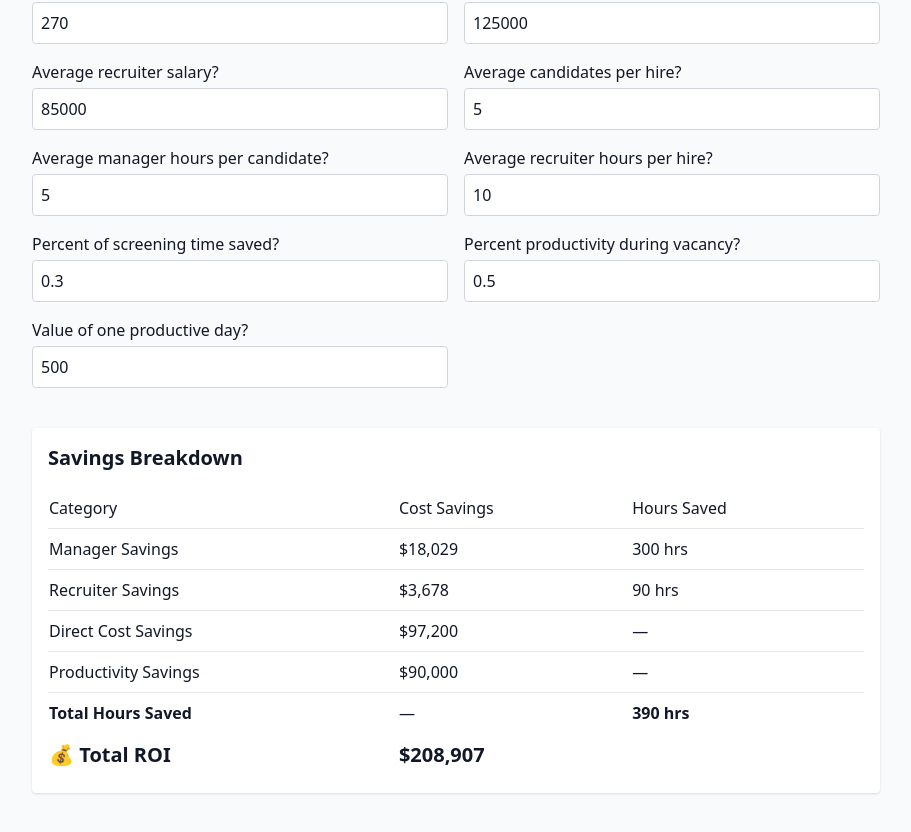
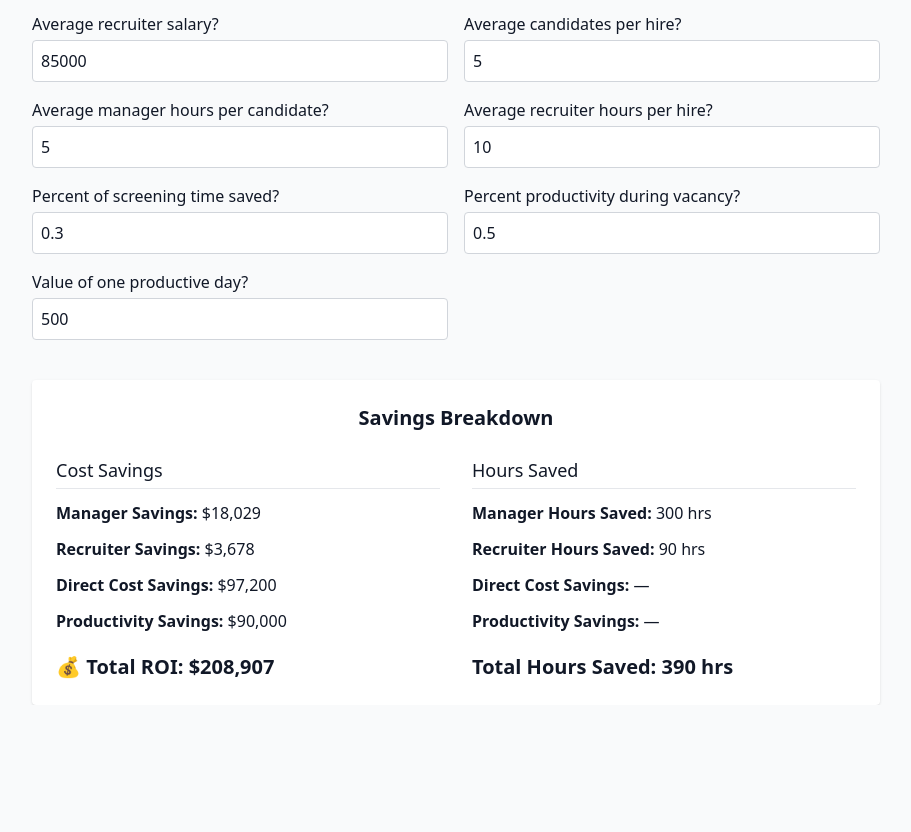
Before and after one commit to ericadenise/culture-fit-roi-calculator, a React (Vite) app: page / in a window 1280 px wide. Shown: the part 236-1068 px from the top of the page, without its empty margins (184-1095 px from the left). After the commit the page ends 941 px from the top, so only its background shows below. Built offline with nearby package versions, Linux system fonts and the light colour scheme.

Commit message:
Update App.jsx

```diff
--- a/src/App.jsx
+++ b/src/App.jsx
@@ -51,7 +51,7 @@ export default function App() {
     `$${value.toLocaleString(undefined, { minimumFractionDigits: 0, maximumFractionDigits: 0 })}`;
 
   return (
-    <div className="max-w-4xl mx-auto px-6 py-12 space-y-10">
+    <div className="max-w-4xl mx-auto px-6 space-y-10">
       <h1 className="text-3xl font-bold mb-4 text-center">Culture Fit ROI Calculator</h1>
 
       {/* Input Fields */}
@@ -72,52 +72,30 @@ export default function App() {
         ))}
       </div>
 
-      {/* Output Table */}
-      <div className="bg-white shadow p-4 rounded space-y-3 mt-6">
-        <h2 className="text-xl font-semibold mb-4">Savings Breakdown</h2>
+      {/* Savings Breakdown - Two Columns */}
+      <div className="bg-white shadow p-6 rounded space-y-6 mt-6">
+        <h2 className="text-xl font-semibold text-center">Savings Breakdown</h2>
 
-        <div className="overflow-x-auto">
-          <table className="w-full text-left border-collapse">
-            <thead>
-              <tr className="border-b">
-                <th className="py-2 pr-4 font-medium">Category</th>
-                <th className="py-2 pr-4 font-medium">Cost Savings</th>
-                <th className="py-2 pr-4 font-medium">Hours Saved</th>
-              </tr>
-            </thead>
-            <tbody>
-              <tr className="border-b">
-                <td className="py-2 pr-4">Manager Savings</td>
-                <td className="py-2 pr-4">{formatCurrency(managerSavings)}</td>
-                <td className="py-2 pr-4">{managerHoursSaved.toLocaleString()} hrs</td>
-              </tr>
-              <tr className="border-b">
-                <td className="py-2 pr-4">Recruiter Savings</td>
-                <td className="py-2 pr-4">{formatCurrency(recruiterSavings)}</td>
-                <td className="py-2 pr-4">{recruiterHoursSaved.toLocaleString()} hrs</td>
-              </tr>
-              <tr className="border-b">
-                <td className="py-2 pr-4">Direct Cost Savings</td>
-                <td className="py-2 pr-4">{formatCurrency(directCostSavings)}</td>
-                <td className="py-2 pr-4">—</td>
-              </tr>
-              <tr className="border-b">
-                <td className="py-2 pr-4">Productivity Savings</td>
-                <td className="py-2 pr-4">{formatCurrency(downtimeSavings)}</td>
-                <td className="py-2 pr-4">—</td>
-              </tr>
-              <tr className="border-t">
-                <td className="py-2 pr-4 font-bold">Total Hours Saved</td>
-                <td className="py-2 pr-4">—</td>
-                <td className="py-2 pr-4 font-bold">{totalHoursSaved.toLocaleString()} hrs</td>
-              </tr>
-              <tr>
-                <td className="py-2 pr-4 font-bold text-xl">💰 Total ROI</td>
-                <td className="py-2 pr-4 font-bold text-xl">{formatCurrency(totalSavings)}</td>
-                <td className="py-2 pr-4"></td>
-              </tr>
-            </tbody>
-          </table>
+        <div className="grid grid-cols-1 md:grid-cols-2 gap-8">
+          {/* Left Column: Cost Savings */}
+          <div className="space-y-3">
+            <h3 className="text-lg font-medium border-b pb-1">Cost Savings</h3>
+            <p><strong>Manager Savings:</strong> {formatCurrency(managerSavings)}</p>
+            <p><strong>Recruiter Savings:</strong> {formatCurrency(recruiterSavings)}</p>
+            <p><strong>Direct Cost Savings:</strong> {formatCurrency(directCostSavings)}</p>
+            <p><strong>Productivity Savings:</strong> {formatCurrency(downtimeSavings)}</p>
+            <p className="text-xl font-bold pt-2"><strong>💰 Total ROI:</strong> {formatCurrency(totalSavings)}</p>
+          </div>
+
+          {/* Right Column: Hours Saved */}
+          <div className="space-y-3">
+            <h3 className="text-lg font-medium border-b pb-1">Hours Saved</h3>
+            <p><strong>Manager Hours Saved:</strong> {managerHoursSaved.toLocaleString()} hrs</p>
+            <p><strong>Recruiter Hours Saved:</strong> {recruiterHoursSaved.toLocaleString()} hrs</p>
+            <p><strong>Direct Cost Savings:</strong> —</p>
+            <p><strong>Productivity Savings:</strong> —</p>
+            <p className="text-xl font-bold pt-2"><strong>Total Hours Saved:</strong> {totalHoursSaved.toLocaleString()} hrs</p>
+          </div>
         </div>
       </div>
     </div>
```
